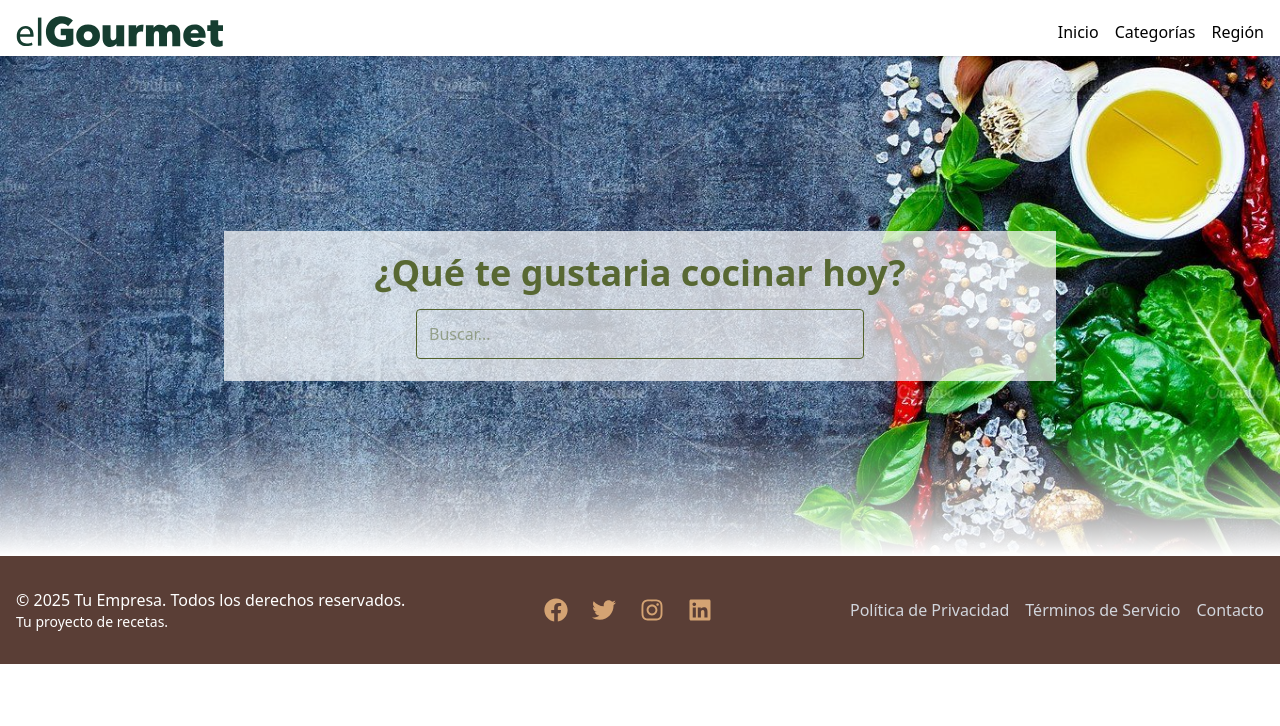
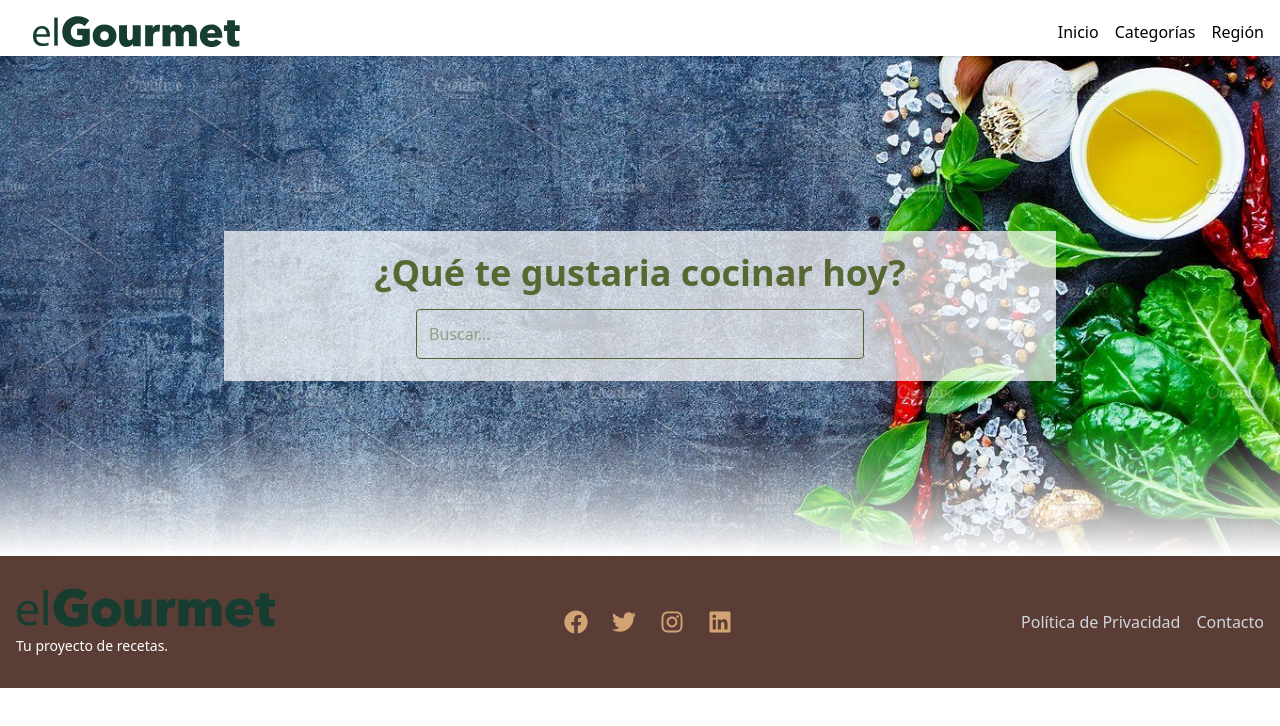
Before and after one commit to JPgitidaho/proyect-Meal-App, a React (Vite) app: page / in a window 1280 px wide. Shown: the top 726 px of the page. Built offline with nearby package versions, Linux system fonts and the light colour scheme.

Commit message:
actualization

```diff
--- a/src/components/Footer.jsx
+++ b/src/components/Footer.jsx
@@ -5,12 +5,12 @@ import { FaFacebook, FaTwitter, FaInstagram, FaLinkedin } from 'react-icons/fa';
 const Footer = () => {
   return (
     <footer className="bg-[#5A3E36] text-white py-8">
-      <div className="container mx-auto px-4 flex flex-col md:flex-row justify-between items-center">
+      <div className=" mx-auto px-4 flex flex-col md:flex-row justify-between items-center">
         <div className="text-center md:text-left mb-4 md:mb-0">
-          <p>&copy; {new Date().getFullYear()} Tu Empresa. Todos los derechos reservados.</p>
+          <img src="public/assets/logo.svg" alt="Logo" className="h-10 mx-auto md:mx-0 mb-2" />
+
           <p className="text-sm">Tu proyecto de recetas.</p>
         </div>
-
         <div className="flex space-x-6 mb-4 md:mb-0">
           <a
             href="https://www.facebook.com/"
@@ -51,11 +51,10 @@ const Footer = () => {
         </div>
 
         <div className="text-center md:text-right">
-<ul className="flex flex-col md:flex-row space-y-2 md:space-y-0 md:space-x-4">
-  <li><Link to="/privacidad" className="text-gray-300 hover:text-white transition-colors duration-300">Política de Privacidad</Link></li>
-  <li><Link to="/terminos" className="text-gray-300 hover:text-white transition-colors duration-300">Términos de Servicio</Link></li>
-  <li><Link to="/contacto" className="text-gray-300 hover:text-white transition-colors duration-300">Contacto</Link></li>
-</ul>
+          <ul className="flex flex-col md:flex-row space-y-2 md:space-y-0 md:space-x-4">
+            <li><Link to="/privacidad" className="text-gray-300 hover:text-white transition-colors duration-300">Política de Privacidad</Link></li>
+            <li><Link to="/contacto" className="text-gray-300 hover:text-white transition-colors duration-300">Contacto</Link></li>
+          </ul>
 
         </div>
       </div>
--- a/src/header/Header.jsx
+++ b/src/header/Header.jsx
@@ -5,7 +5,7 @@ export default function Header() {
   return (
     <div className="fixed p-4 w-full h-[7vh] z-50 bg-white shadow">
       <nav className="flex flex-row w-full justify-between items-center">
-<img src="public/assets/logo.svg" alt="Logo" className="h-8" />
+<img src="public/assets/logo.svg" alt="Logo" className="w-60 h-8" />
         <div className="NavBar flex flex-row gap-4">
           <Link to="/">Inicio</Link>
           <Link to="/categoria/Desayuno">Categorías</Link>
```
